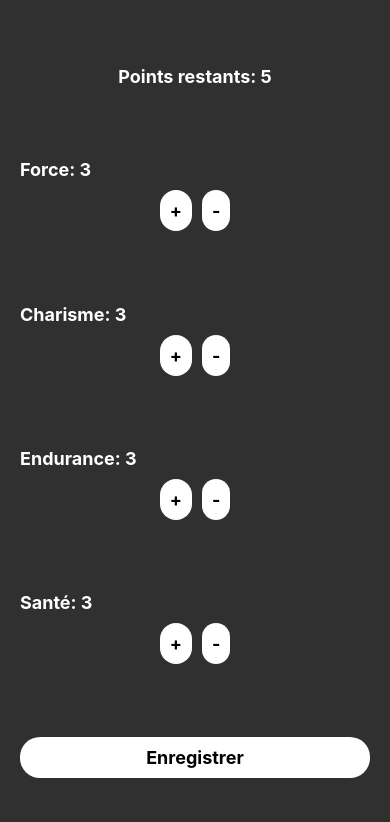
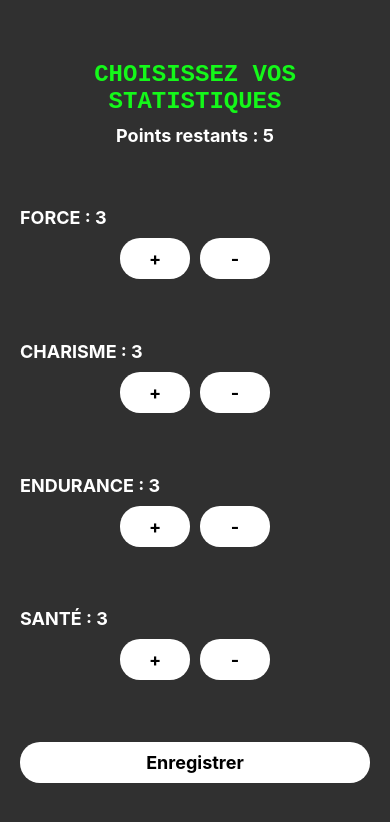
Before and after one commit to pascal-rithi-ke/Wasteland_Warrior, a React Native app in the folder front/: screen /Caracteristiques in a window 390 px wide. Shown: the top 822 px of the page. Built offline with nearby package versions, Linux system fonts and the light colour scheme.

Commit message:
Style choix des stats

```diff
--- a/front/Caracteristiques.js
+++ b/front/Caracteristiques.js
@@ -77,10 +77,11 @@ const Caracteristiques = ({ onUpdateCaracteristiques }) => {
   return (
     <View style={styles.container}>
       <View style={styles.textContainer}>
-        <Text style={styles.pointsRestantsText}>Points restants: {pointsRestants}</Text>
+        <Text style={styles.h1}>CHOISISSEZ VOS STATISTIQUES</Text>
+        <Text style={styles.pointsRestantsText}>Points restants : {pointsRestants}</Text>
       </View>
       <View style={styles.caracteristiqueContainer}>
-        <Text style={styles.caracteristiqueText}>Force: {force}</Text>
+        <Text style={styles.caracteristiqueText}>FORCE : {force}</Text>
         <View style={styles.buttonContainer}>
           <TouchableOpacity
             style={styles.button}
@@ -99,7 +100,7 @@ const Caracteristiques = ({ onUpdateCaracteristiques }) => {
         </View>
       </View>
       <View style={styles.caracteristiqueContainer}>
-        <Text style={styles.caracteristiqueText}>Charisme: {charisme}</Text>
+        <Text style={styles.caracteristiqueText}>CHARISME : {charisme}</Text>
         <View style={styles.buttonContainer}>
           <TouchableOpacity
             style={styles.button}
@@ -118,7 +119,7 @@ const Caracteristiques = ({ onUpdateCaracteristiques }) => {
         </View>
       </View>
       <View style={styles.caracteristiqueContainer}>
-        <Text style={styles.caracteristiqueText}>Endurance: {endurance}</Text>
+        <Text style={styles.caracteristiqueText}>ENDURANCE : {endurance}</Text>
         <View style={styles.buttonContainer}>
           <TouchableOpacity
             style={styles.button}
@@ -137,7 +138,7 @@ const Caracteristiques = ({ onUpdateCaracteristiques }) => {
         </View>
       </View>
       <View style={styles.caracteristiqueContainer}>
-        <Text style={styles.caracteristiqueText}>Santé: {sante}</Text>
+        <Text style={styles.caracteristiqueText}>SANTÉ : {sante}</Text>
         <View style={styles.buttonContainer}>
           <TouchableOpacity
             style={styles.button}
@@ -174,6 +175,14 @@ const styles = StyleSheet.create({
     alignItems: 'center',
     marginBottom: 20,
   },
+  h1: {
+    fontSize: 24,
+    fontWeight: 'bold',
+    color: '#14f819',
+    marginBottom: 10,
+    fontFamily: 'monospace',
+    textAlign: 'center',
+  },
   pointsRestantsText: {
     fontSize: 18,
     fontWeight: 'bold',
@@ -199,6 +208,10 @@ const styles = StyleSheet.create({
     marginHorizontal: 5,
   },
   buttonText: {
+    display: 'flex',
+    justifyContent: 'center',
+    alignItems: 'center',
+    width: 50,
     fontSize: 18,
     fontWeight: 'bold',
     color: '#000000',
```
